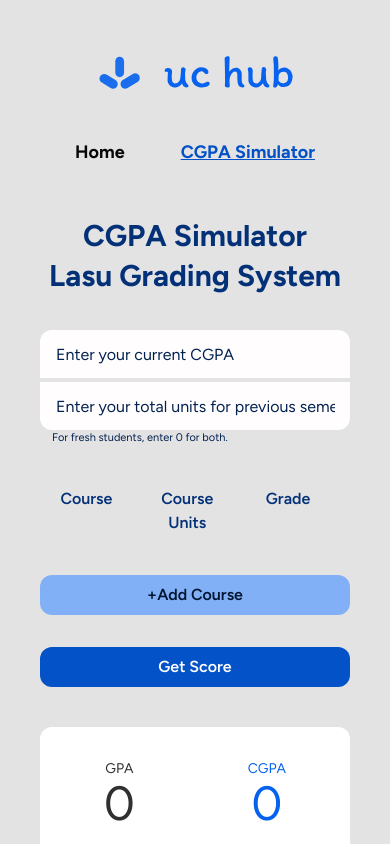
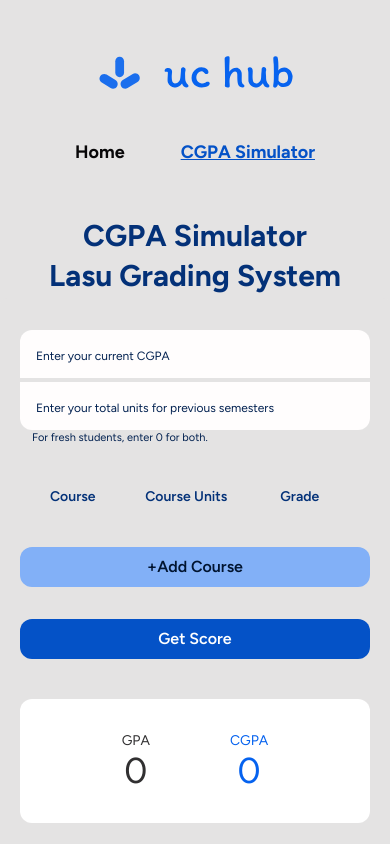
Before and after one commit to UC-HUB-HQ/CGPA_SIMULATOR, a React (Create React App) app: page / in a window 390 px wide. Shown: the top 844 px of the page. Built offline with nearby package versions, Linux system fonts and the light colour scheme.

Commit message:
improved input validation

```diff
--- a/src/App.js
+++ b/src/App.js
@@ -1,7 +1,7 @@
 import { Hero, Nav, Calculator,Info, Footer } from './components';
 function App() {
   return (
-    <div className='min-h-screen px-24 bg-black-bodyBgColor tab:bg-black-calcBgColor md:px-8 font-body1 mobile:px-5'>
+    <div className='min-h-screen px-24 bg-black-bodyBgColor tab:bg-black-calcBgColor md:px-8 font-body1 mobile:px-0'>
       <Nav />
       <Hero />
       <Calculator />
--- a/src/components/calculator.jsx
+++ b/src/components/calculator.jsx
@@ -7,14 +7,14 @@
     const [cgpaValue, setCgpaValue] = useState(0)
 
     const rowElement = (index) => (
-        <section key={index} className="grid w-full grid-cols-3 gap-2 mobile:grid-cols-2">
-            <div className="flex items-center justify-center col-span-1 text-center ">
-                <input type="text"  placeholder={`Course Code`} className="pb-2 text-center bg-transparent border-b-2 outline-none border-b-black-400 placeholder:text-center placeholder:text-black-400 mobile:w-[70%] " />
+        <section key={index} className="grid w-full grid-cols-3 gap-2 mobile:grid-cols-3">
+            <div className="flex items-center justify-center col-span-1 text-center mobile:col-span-1 ">
+                <input type="text"  placeholder={`GNS 101`} className="pb-2 text-center bg-transparent border-b-2 border-transparent outline-none border-b-black-400 placeholder:text-center placeholder:text-black-400 mobile:w-full placeholder:text-xs" />
             </div>
-            <div className="flex items-center justify-center col-span-2 text-center mobile:col-span-1 ">
-                <div className="grid w-full grid-cols-2 gap-2 ">
-                    <input type="number" placeholder="3" className="col-span-1 pb-2 text-center bg-transparent border-b-2 outline-none border-b-black-400 courseUnit text-black-300 w-[70%] mx-auto" max={5} />
-                    <input type="number" placeholder="5" className="col-span-1 pb-2 text-center bg-transparent border-b-2 outline-none border-b-black-400 courseGrade text-black-300 w-[70%] mx-auto" max={5} />
+            <div className="flex items-center justify-center col-span-2 text-center mobile:col-span-2 ">
+                <div className="grid w-full grid-cols-2 gap-0 mobile:grid-cols-3 ">
+                    <input type="number" placeholder="3" className="col-span-1 mobile:col-span-2 pb-2 text-center bg-transparent border-b-2 outline-none border-transparent border-b-black-400 courseUnit text-black-300 w-[70%] mobile:w-[70%] mx-auto placeholder:text-center placeholder:text-xs" max={5} />
+                    <input type="number" placeholder="5" className="col-span-1 mobile:col-span-1 pb-2 text-center bg-transparent border-b-2 outline-none border-transparent border-b-black-400 courseGrade text-black-300 w-[70%] mobile:w-[70%] mx-auto placeholder:text-center placeholder:text-xs" max={5} />
                 </div>
             </div>
         </section>
@@ -55,6 +55,7 @@
                 const newTCP = prevTCP + tcpCounter
                 setCgpaValue((newTCP/ newTNU).toFixed(2))
             }
+            window.location.href = "#scoreDisplaySection"
         }
 
     }
@@ -63,14 +64,15 @@
     const inputValidation = () =>{
         const stayLiteInputField =  document.querySelectorAll('.stayliteInfo');
         //
-        const allStayLiteInputField = Array.from(stayLiteInputField).every(input => input.value !== "");
+        const allStayLiteInputField = Array.from(stayLiteInputField).every(input => input.value !== "" && input.value >= 0);
         //
         const inputErrorMsg1 = document.querySelector('.inputErrorMsg1')
         stayLiteInputField.forEach( (stayLiteGradeInput) => {
-            if(stayLiteGradeInput.value === ""){
+            if(stayLiteGradeInput.value === "" || stayLiteGradeInput.value < 0){
                 stayLiteGradeInput.classList.add('border-2')
                 stayLiteGradeInput.classList.add('border-rose-500')
                 inputErrorMsg1.innerHTML = 'No valid input given'
+                window.location.href = "#inputErrorMsg1"
 
                 setTimeout( () => {
                     stayLiteGradeInput.classList.remove('border-2')
@@ -82,20 +84,10 @@
 
 
         const courseGrades = document.querySelectorAll('.courseGrade');
-        const callCourseGrades = Array.from(courseGrades).every(input => input.value !== "" && input.value <= 5)
+        const callCourseGrades = Array.from(courseGrades).every(input => input.value !== "" && input.value <= 5 && input.value >= 0)
 
         courseGrades.forEach((courseGrade) => {
-            if(courseGrade.value === ""){
-                courseGrade.classList.add('border-2')
-                courseGrade.classList.add('border-b-rose-500')
-
-                setTimeout( () => {
-                    courseGrade.classList.remove('border-2')
-                    courseGrade.classList.remove('border-b-rose-500')
-                    inputErrorMsg1.innerHTML = ""
-                }, 2200)
-            }
-            else if(courseGrade.value > 5){
+            if(courseGrade.value === "" || courseGrade.value > 5 || courseGrade.value < 0){
                 courseGrade.classList.add('border-2')
                 courseGrade.classList.add('border-b-rose-500')
 
@@ -108,7 +100,7 @@
 
 
         const courseUnits = document.querySelectorAll('.courseUnit');
-        const callCourseUnits = Array.from(courseUnits).every(input => input.value !== "" && input.value <= 5)
+        const callCourseUnits = Array.from(courseUnits).every(input => input.value !== "")
 
         courseUnits.forEach((courseUnit) => {
             if(courseUnit.value === ""){
@@ -128,28 +120,28 @@
 
 
     return (
-        <section className="flex items-center justify-center px-24 py-8 mt-16 rounded-lg shadow-lg mobile:mt-1 md:shadow-none bg-black-calcBgColor md:px-12 mobile:px-5">
+        <section className="flex items-center justify-center px-24 py-8 mt-16 rounded-lg shadow-lg mobile:mt-1 md:shadow-none bg-black-calcBgColor md:px-12 mobile:px-5 ">
             <div className="w-full">
                 <div>
-                    <section className="additionalInfo">
-                        <label className="font-bold inputErrorMsg1 text-rose-500 " htmlFor="CGPA"></label>
+                    <section id="inputErrorMsg1" className="additionalInfo">
+                        <label className="font-bold inputErrorMsg1 text-rose-600" htmlFor="CGPA"></label>
                         <div className="flex w-full gap-1 md:flex-col">
-                            <input className=" stayliteInfo bg-[#FFFDFD] pl-4 outline-none w-full h-12 rounded-l-xl placeholder:text-primary-300 CGPA md:rounded-tr-xl md:rounded-tl-xl md:rounded-bl-none" id="CGPA" type="number" placeholder="Enter your current CGPA" />
-                            <input className=" stayliteInfo bg-[#FFFDFD] pl-4 outline-none w-full h-12 rounded-r-xl placeholder:text-primary-300 TNU md:rounded-br-xl md:rounded-bl-xl md:rounded-tr-none" id="TNU" type="number" placeholder="Enter your total units for previous semesters" />
+                            <input className=" stayliteInfo bg-[#FFFDFD] pl-4 outline-none w-full h-12 rounded-l-xl placeholder:text-primary-300 CGPA md:rounded-tr-xl md:rounded-tl-xl md:rounded-bl-none mobile:placeholder:text-xs" id="CGPA" type="number" placeholder="Enter your current CGPA" />
+                            <input className=" stayliteInfo bg-[#FFFDFD] pl-4 outline-none w-full h-12 rounded-r-xl placeholder:text-primary-300 TNU md:rounded-br-xl md:rounded-bl-xl md:rounded-tr-none mobile:placeholder:text-xs" id="TNU" type="number" placeholder="Enter your total units for previous semesters" />
                         </div>
                         <p className="text-[#022150] text-[11px] ml-3">For fresh students, enter 0 for both.</p>
                     </section>
                     <main className="pt-10 ">
                         <section className="grid grid-cols-3 gap-2 w-[95%] mb-10">
-                            <div className="col-span-1"><h2 className="text-xl font-semibold text-center mobile:text-base text-primary-200">Course</h2></div>
-                            <div className="col-span-1"><h2 className="text-xl font-semibold text-center mobile:text-base text-primary-200">Course Units</h2></div>
-                            <div className="col-span-1"><h2 className="text-xl font-semibold text-center mobile:text-base text-primary-200">Grade</h2></div>
+                            <div className="col-span-1"><h2 className="text-xl font-semibold text-center mobile:text-sm text-primary-200">Course</h2></div>
+                            <div className="col-span-1"><h2 className="text-xl font-semibold text-center mobile:text-sm text-primary-200">Course Units</h2></div>
+                            <div className="col-span-1"><h2 className="text-xl font-semibold text-center mobile:text-sm text-primary-200">Grade</h2></div>
                         </section>
 
-                        <section className="w-full calculatorContainer">
+                        <section id="calculatorContainer" className="w-full calculatorContainer">
                             {rows?.map( (row, index) => (
                                 <div key={row.key} className={`courseRows flex justify-center items-center gap-2 mb-10 w-full`} id={`courseRow${index}`}>
-                                    <div className="w-[95%] ">
+                                    <div className="w-[95%]">
                                         {row}
                                     </div>
                                     <div className="flex items-center justify-center col-span-1 text-center cursor-pointer ">
@@ -159,18 +151,18 @@
                             ))}
                         </section>
 
-                        <button className="w-full py-2 font-semibold text-center bg-primary-500 text-primary-400 rounded-xl" onClick={addRow}>+Add Course</button>
-                        <button className="w-full py-2 mt-8 font-semibold text-center text-white bg-primary-100 rounded-xl" onClick={getGpa}>Get Score</button>
+                        <button className="w-full py-2 font-semibold text-center outline-none bg-primary-500 text-primary-400 rounded-xl" onClick={addRow}>+Add Course</button>
+                        <button className="w-full py-2 mt-8 font-semibold text-center text-white outline-none bg-primary-100 rounded-xl" onClick={getGpa}>Get Score</button>
                     </main>
                 </div>
-                <div className="flex items-center justify-between px-32 py-8 mt-20 bg-white mobile:mt-10 mobile:px-16 rounded-xl">
-                    <h2 className="flex flex-col text-center text-black-200">
+                <div id="scoreDisplaySection" className="flex items-center justify-between px-32 py-8 mt-20 bg-white mobile:mt-10 mobile:px-4 rounded-xl mobile:justify-center mobile:gap-20">
+                    <h2 className="flex flex-col text-center text-black-200 ">
                         <span className="text-sm ">GPA</span>
-                        <span className="text-5xl ">{totalCoursePoint ? (totalCoursePoint  / totalNumberOfUnit).toFixed(2): 0 }</span>
+                        <span className="text-5xl mobile:text-4xl ">{totalCoursePoint ? (totalCoursePoint  / totalNumberOfUnit).toFixed(2): 0 }</span>
                     </h2>
-                    <h2 className="flex flex-col text-center text-primary-600">
+                    <h2 className="flex flex-col text-center text-primary-600 ">
                         <span className="text-sm">CGPA</span>
-                        <span className="text-5xl">{cgpaValue? cgpaValue : 0}</span>
+                        <span className="text-5xl mobile:text-4xl">{cgpaValue? cgpaValue : 0}</span>
                     </h2>
                 </div>
             </div>
--- a/src/components/info.jsx
+++ b/src/components/info.jsx
@@ -1,7 +1,7 @@
 const Info = () => {
     return(
        <div>
-         <p className="mt-4 text-base text-center">Found this helpful? <a className="font-semibold underline text-primary-100" href="https://uchubwaitlist.netlify.app/">See more from UC Hub.</a></p>
+         <p className="mt-4 text-base text-center mobile:text-sm">Found this helpful? <a className="font-semibold underline text-primary-100" href="https://uchubwaitlist.netlify.app/">See more from UC Hub.</a></p>
        </div>
     )
 }
```
Also changed, not shown: src/index.css (line endings or trailing spaces).
